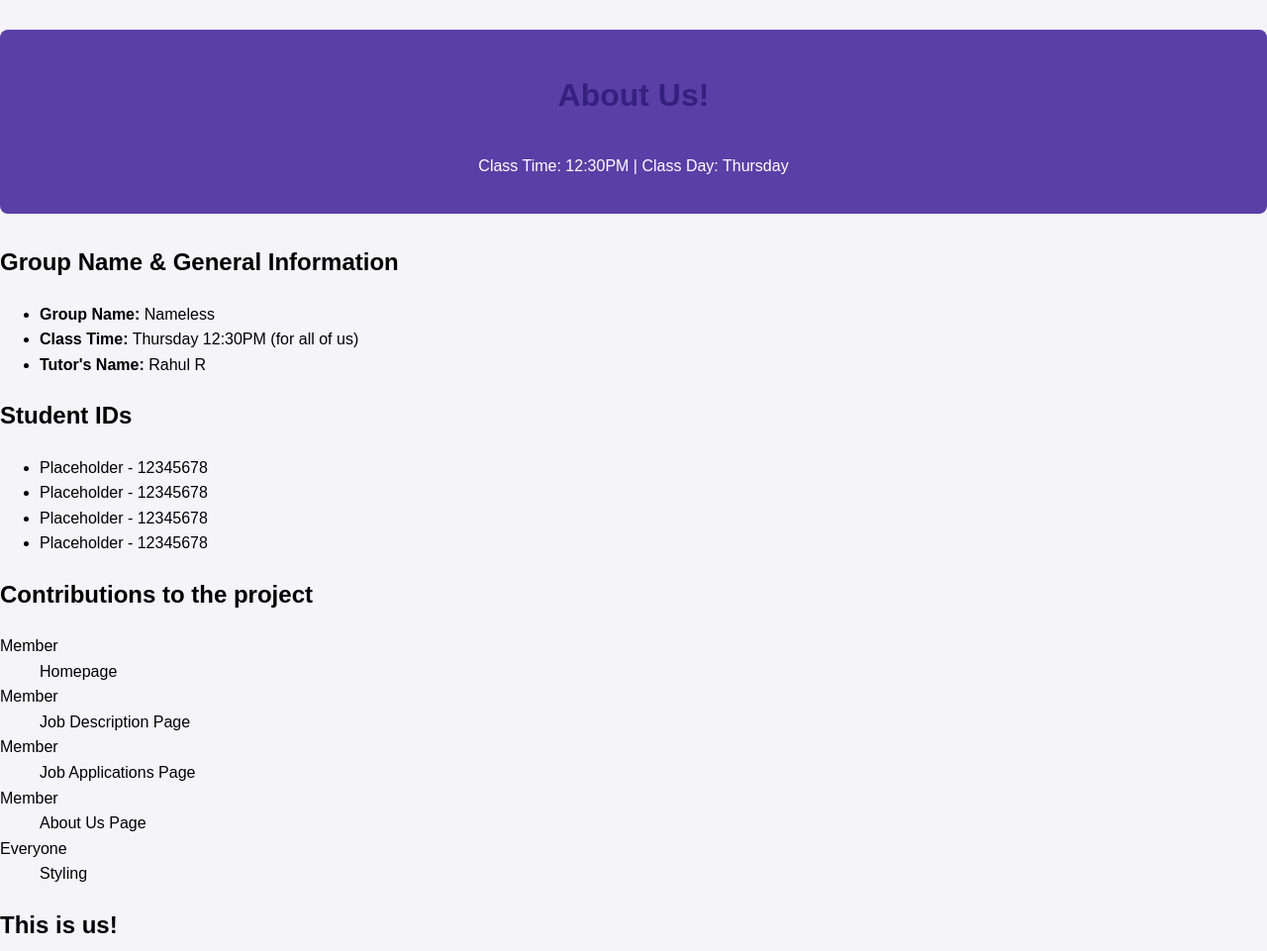
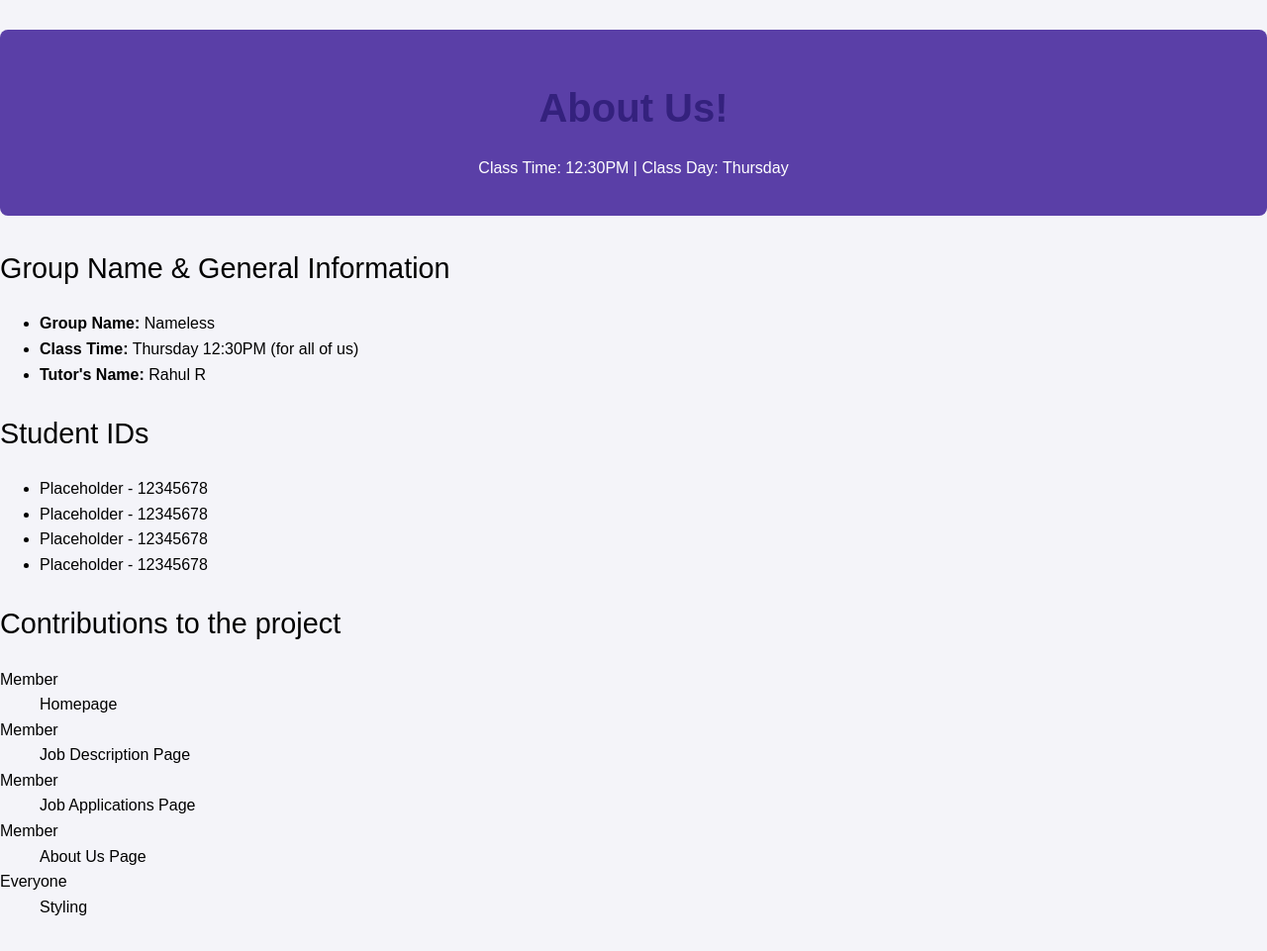
Before and after one commit to Muyheak/Group-Assignment, a PHP site: page /project1/about.html in a window 1280 px wide. Shown: the top 961 px of the page at 99% size. Run offline with PHP 8.4, Linux system fonts and the light colour scheme.

Commit message:
More styling changes

```diff
--- a/styles/style.css
+++ b/styles/style.css
@@ -225,7 +225,6 @@ body {
   line-height: 1.6;
 }
 
-/* Header */
 header {
   text-align: center;
   margin: 30px 0;
@@ -234,3 +233,15 @@ header {
   color: white;
   border-radius: 8px;
 }
+
+h1 {
+  font-size: 2.5em;
+  margin-bottom: 10px;
+  font-weight: bold;
+}
+
+h2 {
+  font-size: 1.8em;
+  margin-bottom: 20px;
+  font-weight: normal;
+}
```
